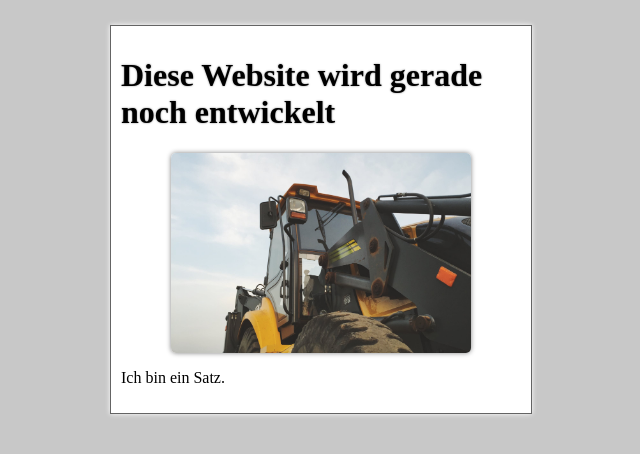
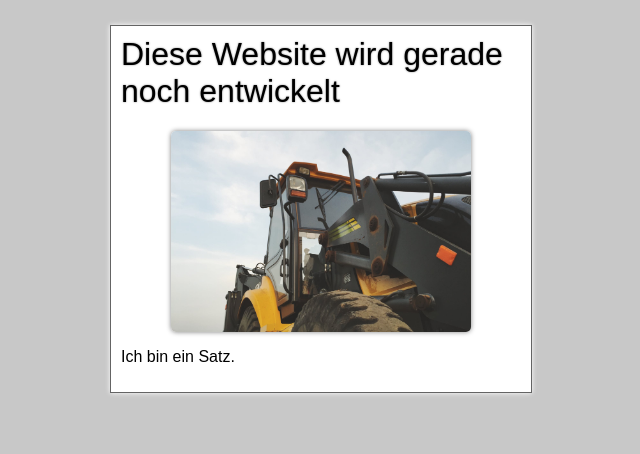
Before and after one commit to ClaudiaGrau/Webentwickler-2.0_Projekt-5.0, a plain HTML site: page index.html in a window 1280 px wide. Shown: the whole page, without its empty margins (319-959 px from the left). Drawn offline with Linux system fonts and the light colour scheme.

Commit message:
5.72: Externe Schriftart laden und 5.73: Etwas Feinschliff in style.css

```diff
--- a/resources/css/style.css
+++ b/resources/css/style.css
@@ -1,5 +1,6 @@
 body {
     background-color: rgb(200,200,200);
+    font-family: 'Bai Jamjuree', sans-serif;
 }
 
 .container {
@@ -14,6 +15,8 @@ body {
 
 .container h1 {
     text-shadow: 0px 0px 2px grey;
+    margin-top: 0px;
+    font-weight: lighter; /* für Überschriften wird gern light verwendet */
 }
 
 .container img {
```
